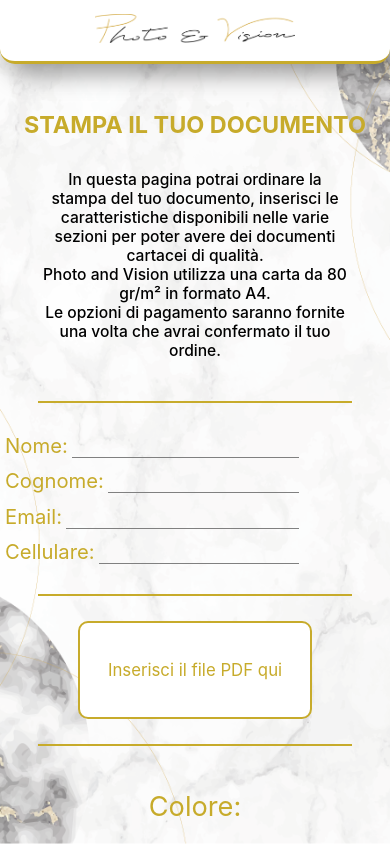
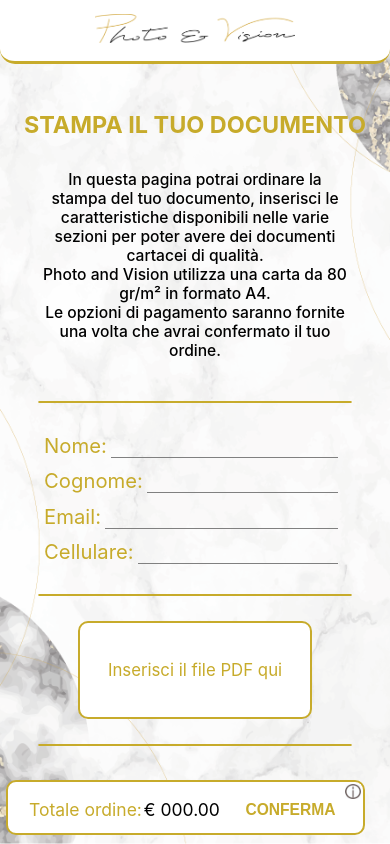
Before and after one commit to CarloVitto01/sito-web-pv, a React (Create React App) app: page / in a window 390 px wide. Shown: the top 844 px of the page. Built offline with nearby package versions, Linux system fonts and the light colour scheme.

Commit message:
Css modified

```diff
--- a/src/App.css
+++ b/src/App.css
@@ -6,6 +6,10 @@ body {
   background-size: cover;
   background-attachment: fixed;
   padding: 0;
+  margin: 0%;
+  display: flex;
+  justify-content: center;
+  flex-direction: column;
 }
 
 @media screen and (max-width: 500px){
--- a/src/components/Card.module.css
+++ b/src/components/Card.module.css
@@ -18,13 +18,16 @@
 
 .selected {
     border: 6px solid rgb(199, 171, 43);
-  }
-
+}
 
 .img {
     max-width: 13vw;
     height: auto;
     padding: 1.2vw;
+}
+
+.img:hover {
+    max-width: 15vw;
 }
 
 .title {
@@ -41,8 +44,11 @@
     }
 
     .img {
-        max-width: 100%;
-        overflow: hidden;
+        max-width: 30vw;
+    }
+
+    .img:hover {
+        max-width: 30vw;
     }
 
     .title {
--- a/src/components/Card.tsx
+++ b/src/components/Card.tsx
@@ -11,7 +11,7 @@ interface CardProps {
 const Card: React.FC<CardProps> = ({imageSrc, title, isSelected, onClick}: any) => {
 
   return (
-    <div className={classes["rectangle"]}>
+    <div className={classes["rectangle"]} tabIndex={1}>
       <div className={`${classes["box-img"]} ${isSelected ? classes["selected"] : ""}`} onClick={onClick}>
           <img src={imageSrc} alt={title} className={classes["img"]}/>
       </div>
--- a/src/components/Footer.module.css
+++ b/src/components/Footer.module.css
@@ -1,7 +1,7 @@
 .footer {
   background-color: white;
+  display: flex;
   flex-direction: column;
-  display: flex;
   justify-content: center;
   align-items: center;
   border-top: 3px solid rgb(199, 171, 43);
--- a/src/components/Form.module.css
+++ b/src/components/Form.module.css
@@ -1,7 +1,7 @@
 .form {
   display: flex;
   justify-content: center;
-  width: 80vw;
+  width: 100vw;
 }
 
 .container-form {
--- a/src/components/Header.module.css
+++ b/src/components/Header.module.css
@@ -7,7 +7,7 @@
   justify-content: center;
   align-items: center;
   border-bottom: 3px solid rgb(199, 171, 43);
-  box-shadow: 10px 10px 25px rgba(0, 0, 0, 0.4);
+  box-shadow: 0 0 0 0  rgba(0, 0, 0, 0.4);
   position: fixed;
   top: 0;
   left: 0;
--- a/src/components/Modal.module.css
+++ b/src/components/Modal.module.css
@@ -1,22 +1,24 @@
 .modal {
+    position: sticky;
+    bottom: 0;
     display: flex;
     flex-direction: row;
-    justify-content: center;
-    margin-bottom: 2%;
+    justify-content: flex-end; /* Posiziona tutto a destra */
+    margin-bottom: 3vh;
+    margin-right: 3vh; /* Ancora il riquadro al bordo destro */
 }
-
 .container {
     display: flex;
     flex-direction: column;
     align-items: center;
     border: 2px solid rgb(199, 171, 43);
     border-radius: 10px;
-    padding: 2px;
+    padding: 0.5vw;
     background-color: white;
     justify-content: center;
-    width: 50%;
+    width: 40vw;
+    margin-bottom: 2vh;
 }
-
 
 .container header {
     display: flex;
@@ -26,9 +28,7 @@
 }
 
 .container img {
-    width: 20px;
-    height: 20px;
-
+    width: 1.3vw;
 }
 
 .inner-container {
@@ -36,29 +36,25 @@
     flex-direction: row;
     align-items: center;
     justify-content: center;
-    margin-bottom: 3%;
+    margin-bottom: 1.3vw;
 }
 
 .text {
     font-size: 2.3vw;
-    font-family: Oswald;
     color: rgb(199, 171, 43);
-    margin: 0%;
-    margin-left: 7%;
+    margin: 0;
 }
 
 .total-order {
     font-size: 2.3vw;
-    font-family: Oswald;
-    margin: 0%;
-    margin-left: 3%;
-
+    margin: 0;
+    margin-left: 0.5vw;
 }
 
 .order-container {
     display: flex;
     flex-direction: row;
-    margin-right: 13%;
+    margin-right: 2.5vw;
 }
 
 .order-container p {
@@ -73,48 +69,59 @@
 
 .text-container p {
     text-align: center;
-    width: 80%;
+    width: 30vw;
     margin: 0;
-    margin-bottom: 4%;
+    margin-bottom: 2vh;
     font-size: 2vh;
 }
-
-
 
 .button-container button {
     border: none;
     background-color: transparent;
-    font-size: 150%;
-    font-family: Oswald;
+    font-size: 2vw;
     color: rgb(199, 171, 43);
     font-weight: bold;
 }
 
 @media screen and (max-width:500px) {
 
+    .modal{
+        margin-bottom: 2vh;
+    }
+
     .container {
-        width: 95%;
+        width: 90vw;
+        margin-bottom: 1vh;
     }
 
     .text {
-        font-size: 90%;
+        font-size: 4.5vw;
     }
 
     .total-order {
-        font-size: 90%;
+        font-size: 4.5vw;
     }
 
     .order-container {
-        margin-right: 15%;
+        margin-right: 5vw;
     }
 
     .button-container button {
-        font-size: 90%;
+        font-size: 4vw;
     }
 
     .container img {
-        width: 18px;
-        height: 18px;
+        width: 4vw;
     }
 
+    .inner-container {
+        margin-bottom: 2.8vw;
+    }
+
+    .text-container p {
+        width: 80vw;
+        margin: 0;
+        margin-bottom: 2vh;
+        font-size: 1.7vh;
+    }
 }
--- a/src/components/SingleDelimiter.module.css
+++ b/src/components/SingleDelimiter.module.css
@@ -8,4 +8,5 @@
 .line-delimiter {
     border: 1px solid rgb(199, 171, 43);
     width: 80vw;
+    border-radius: 50px;
 }
```
